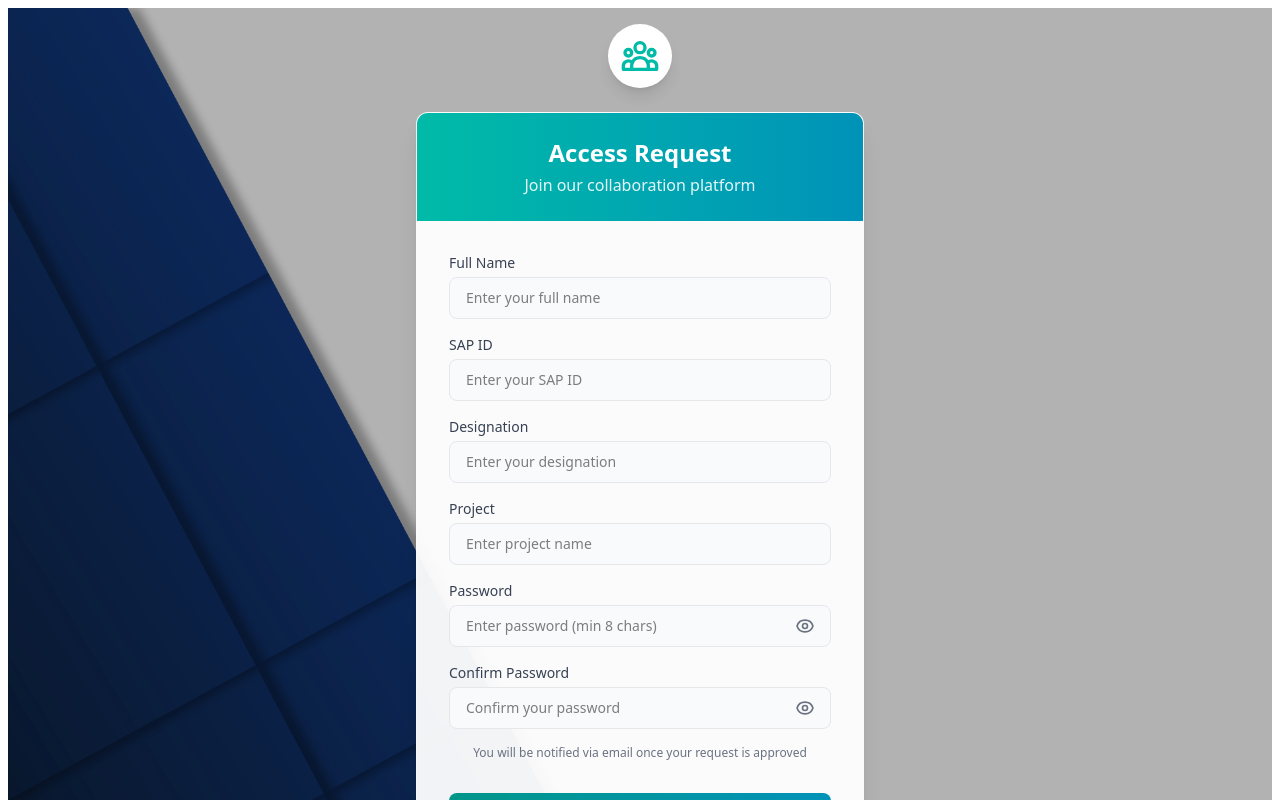
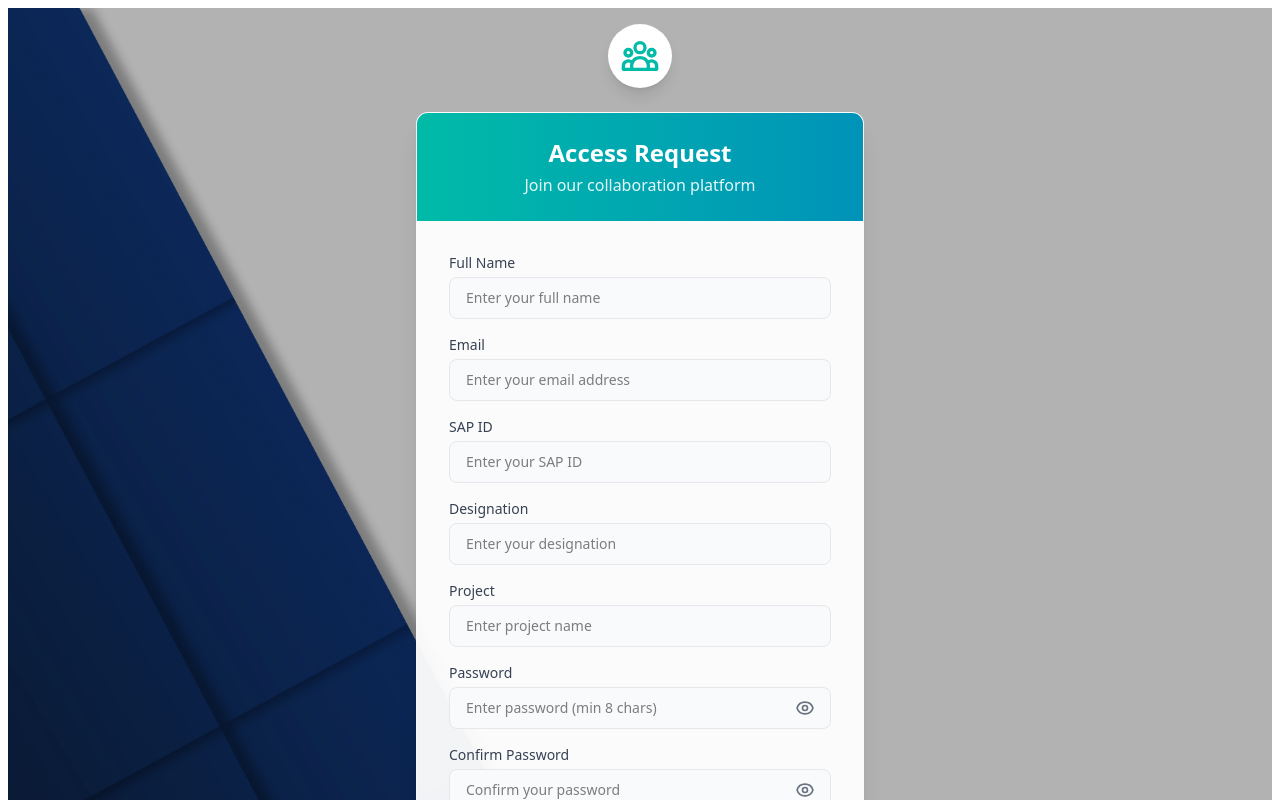
Before and after one commit to Hirthuk/employers-forum, a React (Vite) app: page /requestuser in a window 1280 px wide. Shown: the top 800 px of the page. Built offline with nearby package versions, Linux system fonts and the light colour scheme.

Commit message:
Email field added in Request form

```diff
--- a/src/pages/RequestUser.jsx
+++ b/src/pages/RequestUser.jsx
@@ -6,6 +6,7 @@ import { assets } from '../assets';
 const Requestuser = () => {
   const [form, setForm] = useState({
     name: '',
+    email: '', // Added email field
     sapId: '',
     designation: '',
     project: '',
@@ -23,7 +24,6 @@ const Requestuser = () => {
   const handleSubmit = (e) => {
     e.preventDefault();
 
-    // Password validation
     if (form.password !== form.confirmPassword) {
       toast.error("Passwords don't match");
       return;
@@ -34,9 +34,16 @@ const Requestuser = () => {
       return;
     }
 
+    // Basic email validation
+    if (!form.email || !/\S+@\S+\.\S+/.test(form.email)) {
+      toast.error("Please enter a valid email address");
+      return;
+    }
+
     console.log(form);
     setForm({
       name: '',
+      email: '',
       sapId: '',
       designation: '',
       project: '',
@@ -91,6 +98,22 @@ const Requestuser = () => {
                 onChange={handleChange}
                 className="w-full px-4 py-2.5 text-sm border border-gray-200 rounded-lg focus:ring-2 focus:ring-teal-500 focus:border-transparent transition-all bg-gray-50"
                 placeholder="Enter your full name"
+                required
+              />
+            </div>
+
+            <div>
+              <label className="block text-sm font-medium text-gray-700 mb-1" htmlFor="email">
+                Email
+              </label>
+              <input
+                id="email"
+                name="email"
+                type="email"
+                value={form.email}
+                onChange={handleChange}
+                className="w-full px-4 py-2.5 text-sm border border-gray-200 rounded-lg focus:ring-2 focus:ring-teal-500 focus:border-transparent transition-all bg-gray-50"
+                placeholder="Enter your email address"
                 required
               />
             </div>
```
